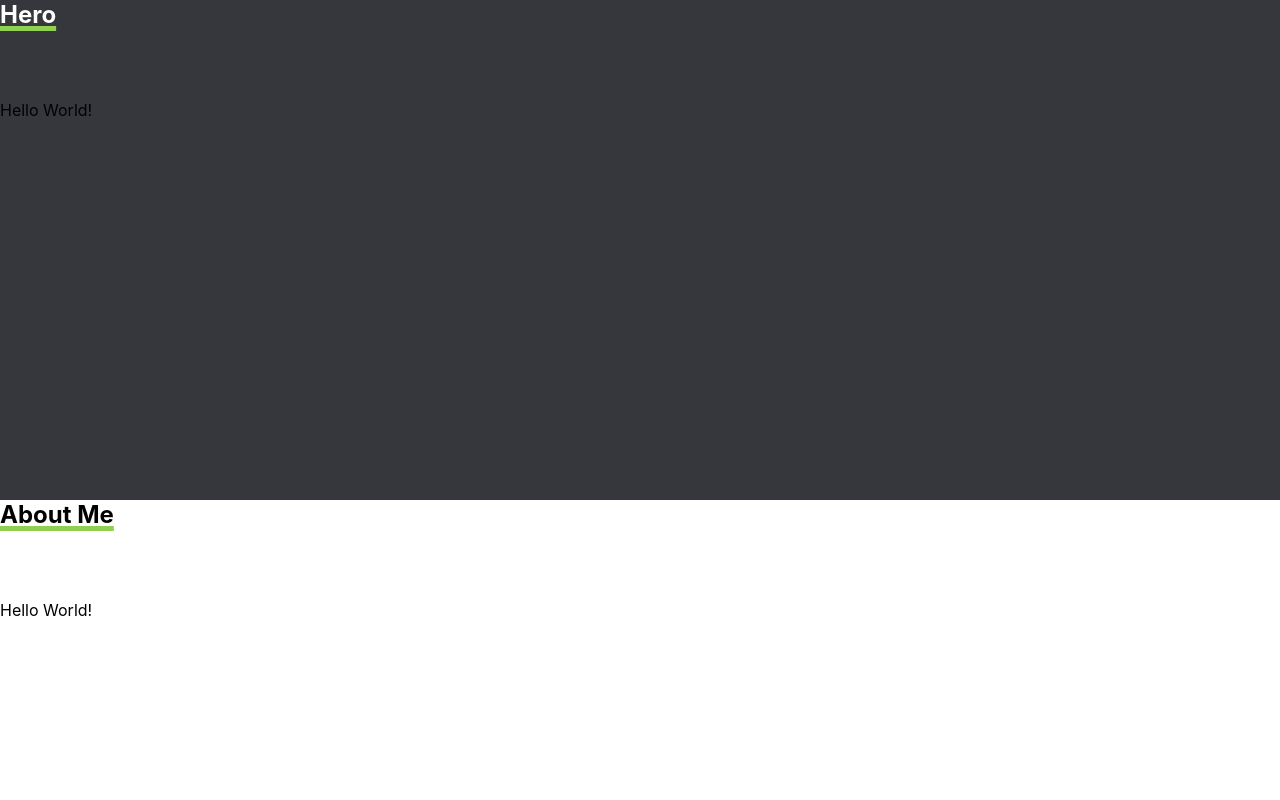
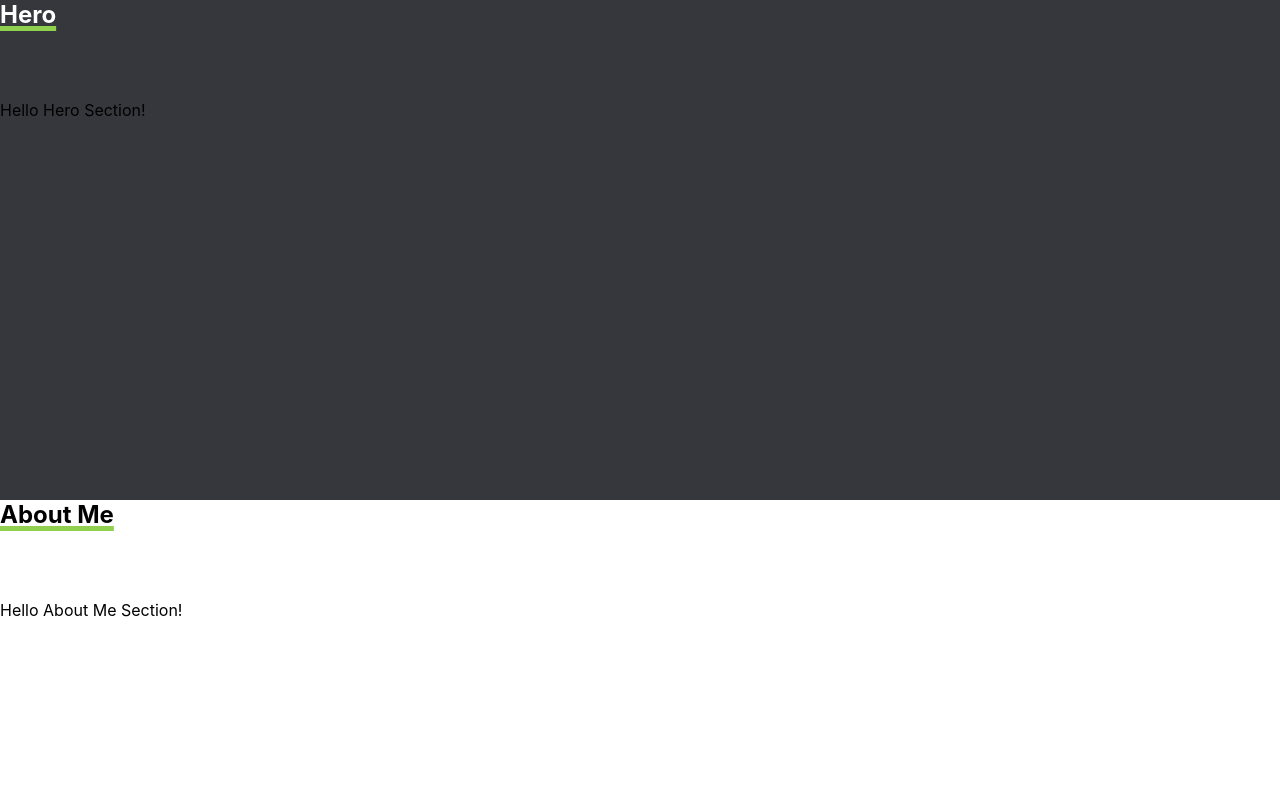
Before and after one commit to MikepdXRider/portfolio, a React (Create React App) app: page / in a window 1280 px wide. Shown: the top 800 px of the page. Built offline with nearby package versions, Linux system fonts and the light colour scheme.

Commit message:
implements section component in app

```diff
--- a/src/App.tsx
+++ b/src/App.tsx
@@ -4,14 +4,23 @@ import Section from './components/Section/Section';
 
 function App() {
   return (
-    <div className="App">
+    <main className="App">
       <Section title={'Hero'} darkMode={true}>
-        <p>Hello World!</p>
+        <p>Hello Hero Section!</p>
       </Section>
       <Section title={'About Me'}>
-        <p>Hello World!</p>
+        <p>Hello About Me Section!</p>
       </Section>
-    </div>
+      <Section title={'Skills'} darkMode={true}>
+        <p>Hello Skills Section!</p>
+      </Section>
+      <Section title={'Projects'}>
+        <p>Hello Projects Section!</p>
+      </Section>
+      <Section title={'Contact Me'} darkMode={true}>
+        <p>Hello Contact Me Section!</p>
+      </Section>
+    </main>
   );
 }
 
--- a/src/components/Section/section.module.css
+++ b/src/components/Section/section.module.css
@@ -13,7 +13,7 @@
   min-height: 500px;
   min-width: 100%;
   display: grid;
-  grid-template-rows: repeat(5, 1fr);
+  grid-template-rows: 1fr 4fr;
 }
 
 .darkModeSection {
```
